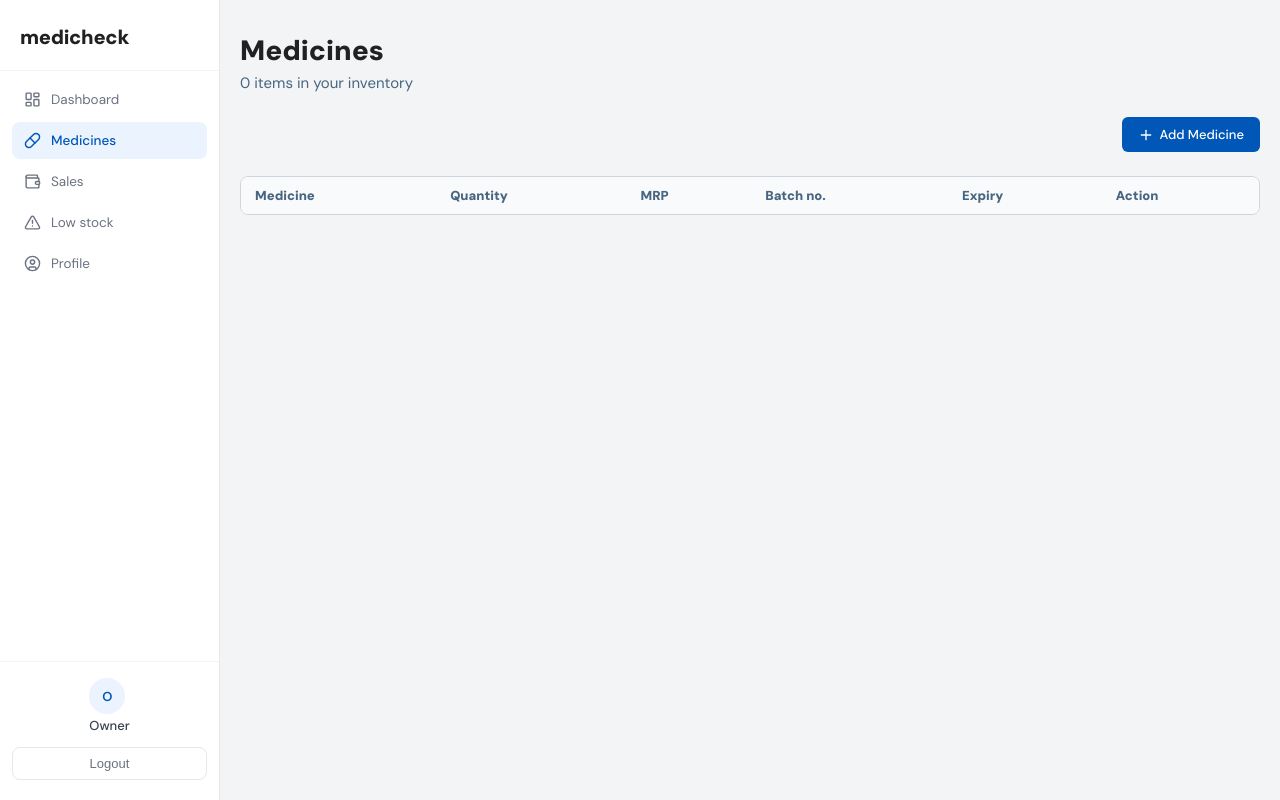
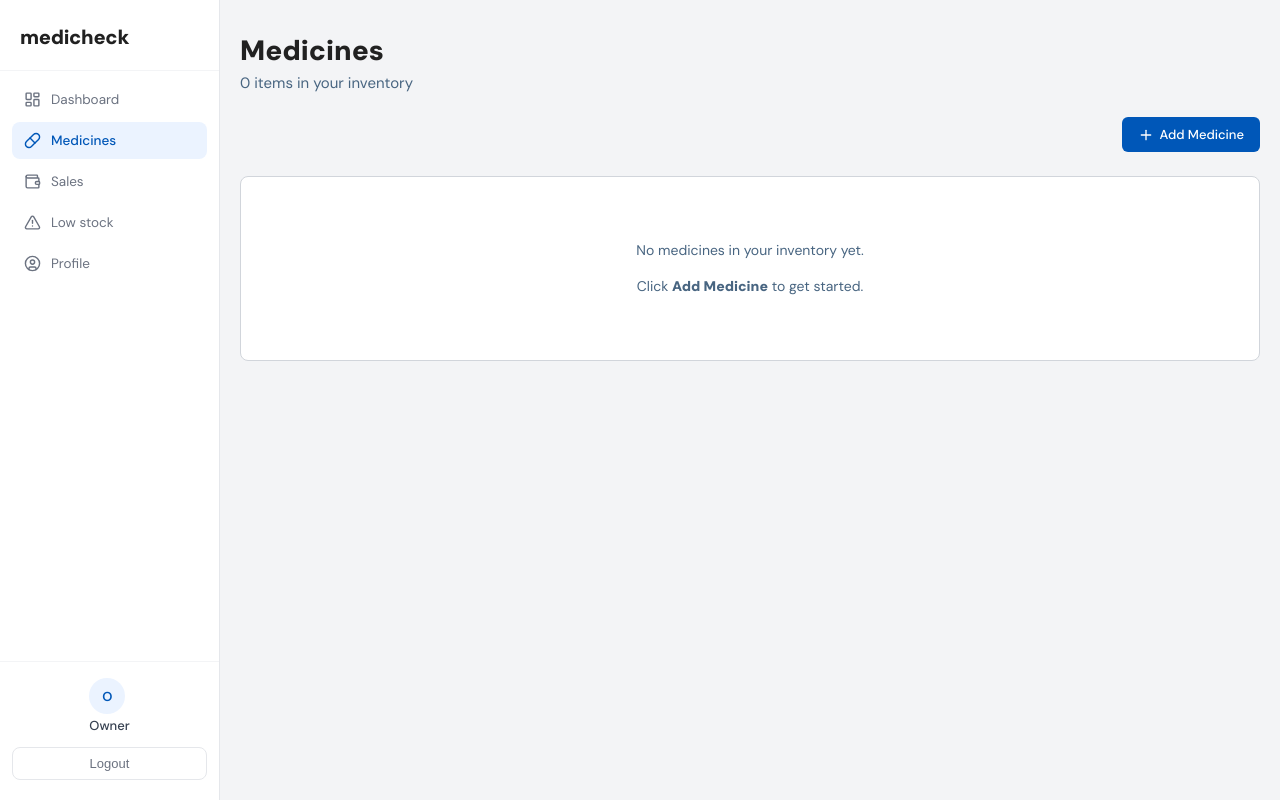
Before and after one commit to satyam-th/MediCheck, a React app in the folder frontend/: page /pharmacy/medicines in a window 1280 px wide. Built offline with nearby package versions, Linux system fonts and the light colour scheme; the HTML template or start-up script is replaced by a standard one.

Commit message:
add an empty medicine state in inventory tabel

```diff
--- a/frontend/src/pages/pharmacy/Medicines/Medicines.jsx
+++ b/frontend/src/pages/pharmacy/Medicines/Medicines.jsx
@@ -73,9 +73,16 @@ export default function Medicine(){
       </Modal>
 
       <section>
-        <InventoryTable items={inventory}
-        onEdit={(item)=> {setEditingItem(item); setIsModalOpen(true);}}
-        onDelete={handleDeleteClick}/>
+        {inventory.length === 0 ? (
+          <div className={styles.emptyState}>
+              <p>No medicines in your inventory yet.</p>
+              <p>Click <strong>Add Medicine</strong> to get started.</p>
+          </div>
+        ):(
+          <InventoryTable items={inventory}
+          onEdit={(item)=> {setEditingItem(item); setIsModalOpen(true);}}
+          onDelete={handleDeleteClick}/>
+        )}
       </section>
     </div>
     );
--- a/frontend/src/pages/pharmacy/Medicines/Medicines.module.css
+++ b/frontend/src/pages/pharmacy/Medicines/Medicines.module.css
@@ -91,3 +91,15 @@
 .dangerBtn:hover {
   background: var(--danger-hover);
 }
+
+/* empty medicine state */
+.emptyState {
+  background: #fff;
+  border: 1px solid var(--border);
+  border-radius: 8px;
+  padding: 48px 24px;
+  text-align: center;
+  color: var(--text-color-secondary);
+  font-size: 14px;
+  line-height: 1.6;
+}
```
